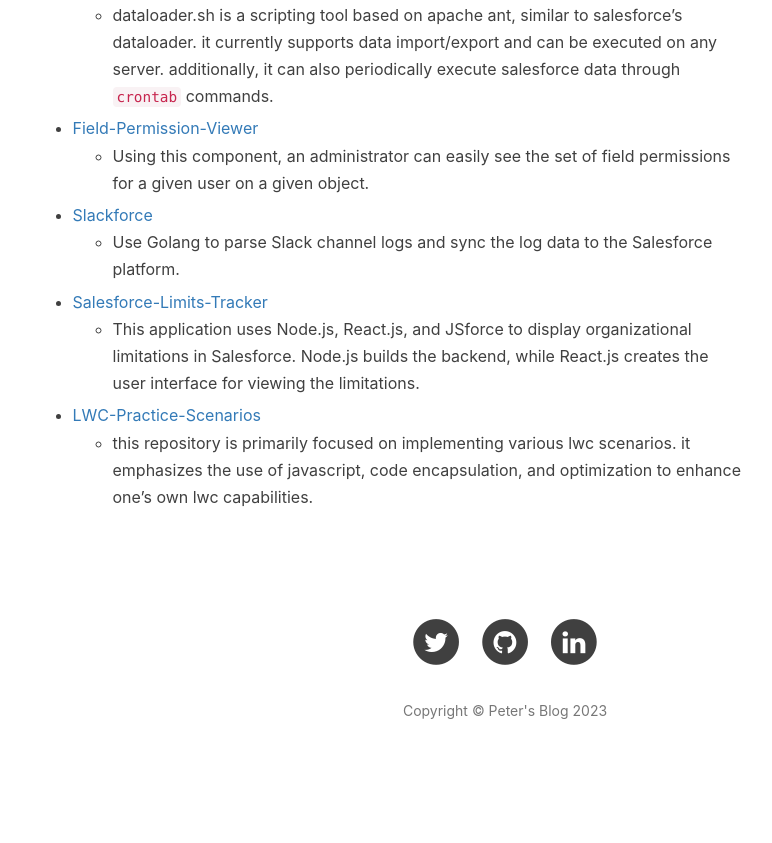
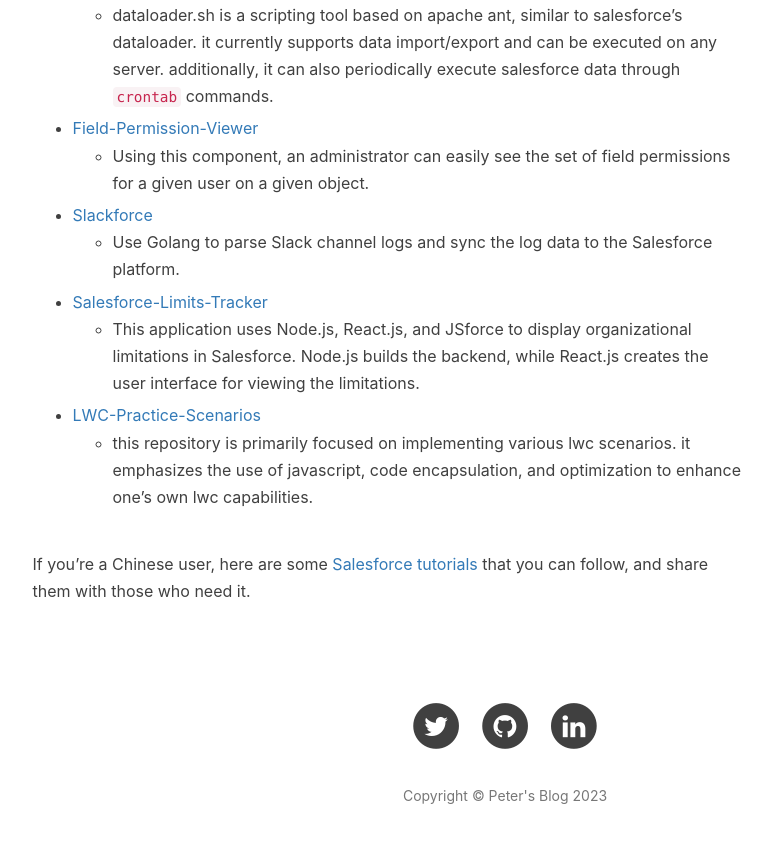
Before and after one commit to dyncan/dyncan.github.io, a Jekyll site: the page built from about.html, in a window 1280 px wide and 900 px high, scrolled down 1318 px. Shown: the top 843 px of the window, without its empty margins (135-907 px from the left). Built offline with Jekyll 4.4.1, drawn with Linux system fonts in a browser that asks for light colours; nearby versions of some CDN libraries; comment, search, counter and statistics services are not loaded; before the commit the page ends 2133 px from its top, so only the background shows below that.

Commit message:
update en.md

```diff
--- a/_includes/about/en.md
+++ b/_includes/about/en.md
@@ -9,19 +9,21 @@
 ## Personal Projects
 
 - [Integration-Patterns-and-Practices-ZH_CN](https://github.com/dyncan/Integration-Patterns-and-Practices-ZH_CN)
-  - the translation of this technical document is incomplete, the purpose of translating it is two-fold: firstly, Feeling that integration is used more in the Salesforce project, secondly, providing some reference for some beginners who are not very good at English. __[View website](http://dyncan.com/Integration-Patterns-and-Practices-ZH_CN/)__
+  - the translation of this technical document is incomplete, the purpose of translating it is two-fold: firstly, Feeling that integration is used more in the Salesforce project, secondly, providing some reference for some beginners who are not very good at English. __[View website](http://dyncan.com/Integration-Patterns-and-Practices-ZH_CN/){:target="_blank"}__
 
-- [Dataloader.sh](https://github.com/dyncan/dataloader.sh)
+- [Dataloader.sh](https://github.com/dyncan/dataloader.sh){:target="_blank"}
   - dataloader.sh is a scripting tool based on apache ant, similar to salesforce's dataloader. it currently supports data import/export and can be executed on any server. additionally, it can also periodically execute salesforce data through `crontab` commands.
 
-- [Field-Permission-Viewer](https://github.com/dyncan/Field-Permission-Viewer)
+- [Field-Permission-Viewer](https://github.com/dyncan/Field-Permission-Viewer){:target="_blank"}
   - Using this component, an administrator can easily see the set of field permissions for a given user on a given object.
 
-- [Slackforce](https://github.com/dyncan/slackforce)
+- [Slackforce](https://github.com/dyncan/slackforce){:target="_blank"}
   - Use Golang to parse Slack channel logs and sync the log data to the Salesforce platform.
 
-- [Salesforce-Limits-Tracker](https://github.com/dyncan/Salesforce-Limits-Tracker)
+- [Salesforce-Limits-Tracker](https://github.com/dyncan/Salesforce-Limits-Tracker){:target="_blank"}
   - This application uses Node.js, React.js, and JSforce to display organizational limitations in Salesforce. Node.js builds the backend, while React.js creates the user interface for viewing the limitations.
 
-- [LWC-Practice-Scenarios](https://github.com/dyncan/lwc-practice-scenarios)
+- [LWC-Practice-Scenarios](https://github.com/dyncan/lwc-practice-scenarios){:target="_blank"}
   - this repository is primarily focused on implementing various lwc scenarios. it emphasizes the use of javascript, code encapsulation, and optimization to enhance one's own lwc capabilities.
+
+If you're a Chinese user, here are some [Salesforce tutorials](https://space.bilibili.com/12506997){:target="_blank"} that you can follow, and share them with those who need it.
```
